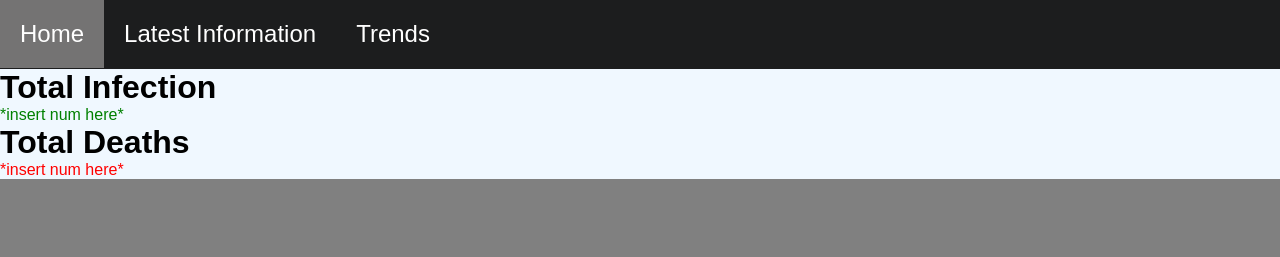
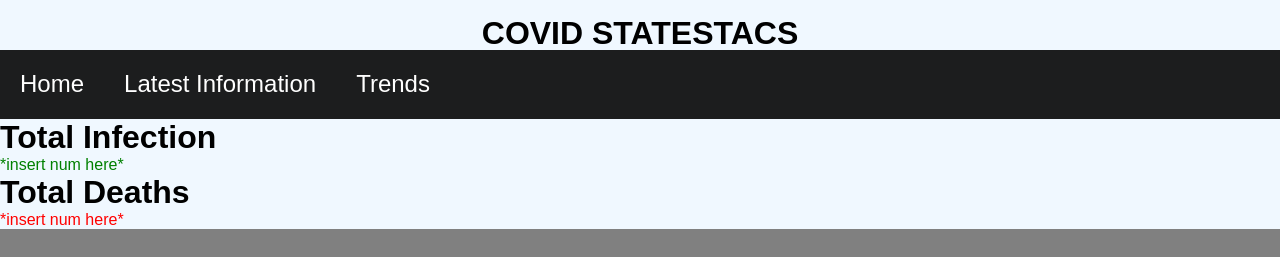
Before and after one commit to angelocarasig/COVID_Web_Project_V2, a plain HTML site: page index.html in a window 1280 px wide. Shown: the top 257 px of the page. Drawn offline with Linux system fonts and the light colour scheme.

Commit message:
testing + figured out why the navbar breaks without a title / bg above it

```diff
--- a/css/maininfo.css
+++ b/css/maininfo.css
@@ -10,6 +10,16 @@
     height: auto;
     width: auto;
     padding: 20px 0px;
+}
+
+.title h1 {
+    display: block;
+    position:relative;
+    text-align: center;
+    background-color:aliceblue;
+    height: 50px;
+    width: 100%;
+    padding: 15px;
 }
 
 /* Unedit the border comments to see borders */
--- a/css/navbar.css
+++ b/css/navbar.css
@@ -1,4 +1,3 @@
-
 /* Navigation Bar*/
 nav {
     width: 100%;
--- a/index.html
+++ b/index.html
@@ -12,9 +12,14 @@
     <link rel="stylesheet" href="css/maininfo.css"/>
     <link rel="stylesheet" href="css/charts.css">
     <link rel="stylesheet" href="css/update.css">
+
+
 </head>
 
 <body>
+    <div class="title">
+    <h1>COVID STATESTACS</h1>
+    </div>
 
     <!--Navigation Bar-->
     <nav id="navbar">
@@ -143,6 +148,7 @@
     <!--Do not move from body, breaks if done so-->
     <script src="scripts/slidedshow.js"></script>
     <script src="scripts/navbar.js"></script>
+
 </body>
 
 </html>
```
Also changed, not shown: testfiles/stickynavbar.html (+38 -22 lines), scripts/navbar.js (line endings or trailing spaces).
